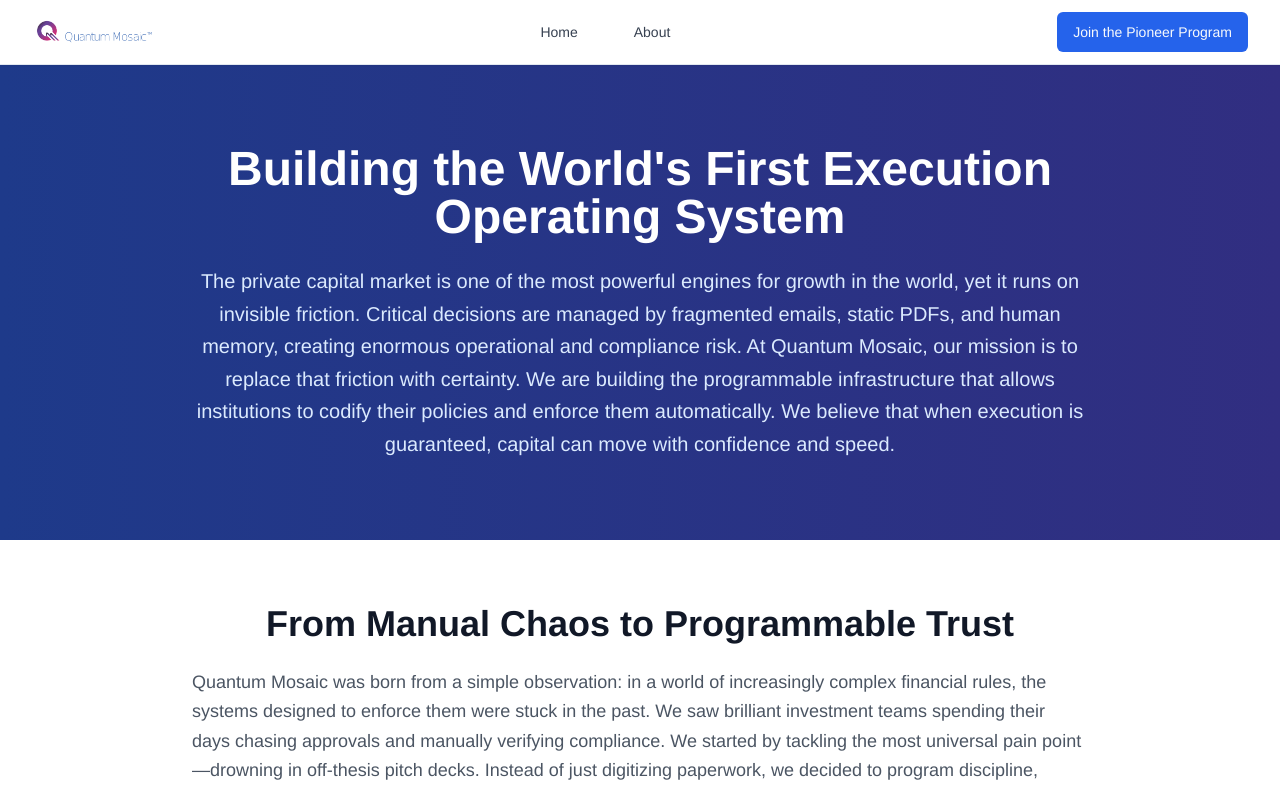
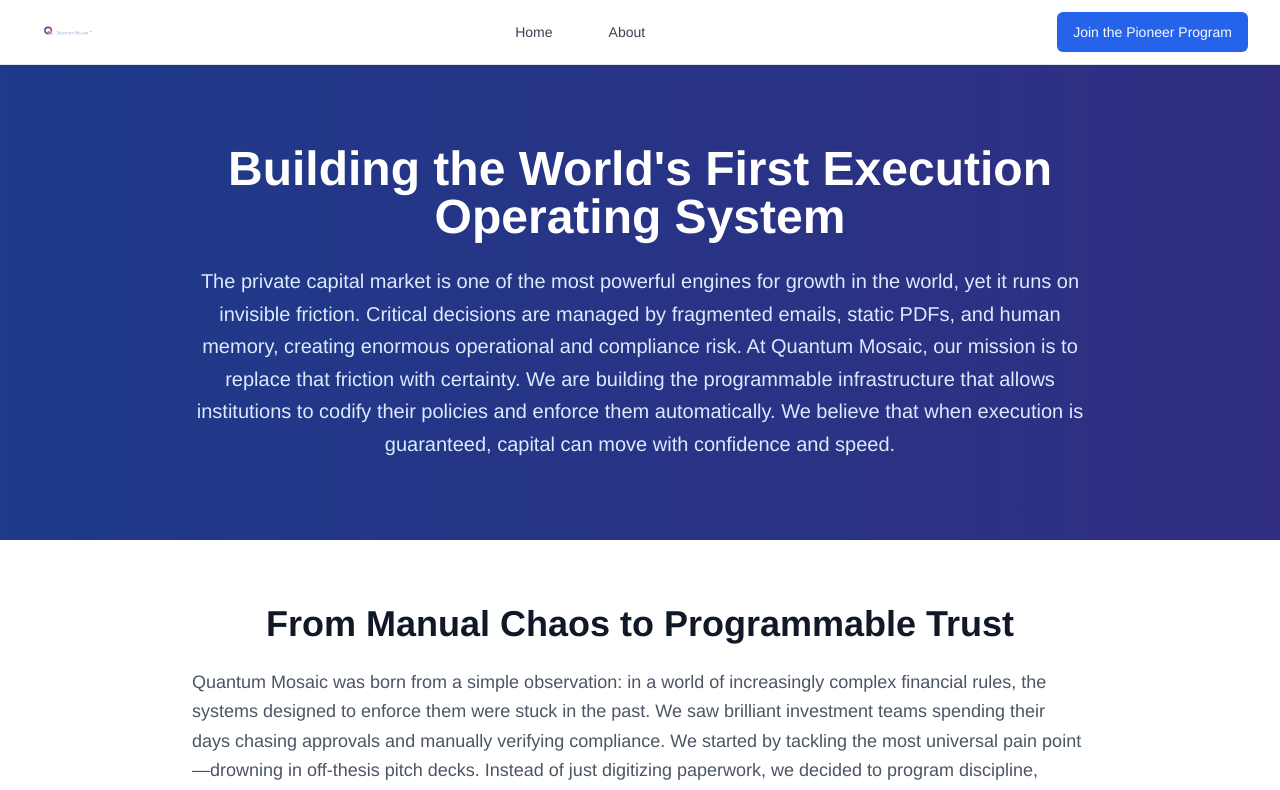
Before and after one commit to HariomDhage/quantum-mosaic-rails, a React (Vite) app: page /about in a window 1280 px wide. Shown: the top 790 px of the page. Built offline with nearby package versions, Linux system fonts and the light colour scheme.

Commit message:
Add logo
Add the provided image as a logo to the website.

```diff
--- a/src/components/Header.tsx
+++ b/src/components/Header.tsx
@@ -19,9 +19,9 @@ const Header = () => {
             <div className="flex items-center">
               <Link to="/" className="flex items-center space-x-3">
                 <img
-                  src="/lovable-uploads/291984d7-024e-4a9e-8d15-9ca4adfd7fed.png"
+                  src="/lovable-uploads/eb3c7599-a7d9-43a6-8957-12a859e4cca4.png"
                   alt="Quantum Mosaic Logo"
-                  className="h-8 w-auto"
+                  className="h-10 w-auto"
                 />
               </Link>
             </div>
```
Also changed, not shown: public/lovable-uploads/eb3c7599-a7d9-43a6-8957-12a859e4cca4.png (added).
